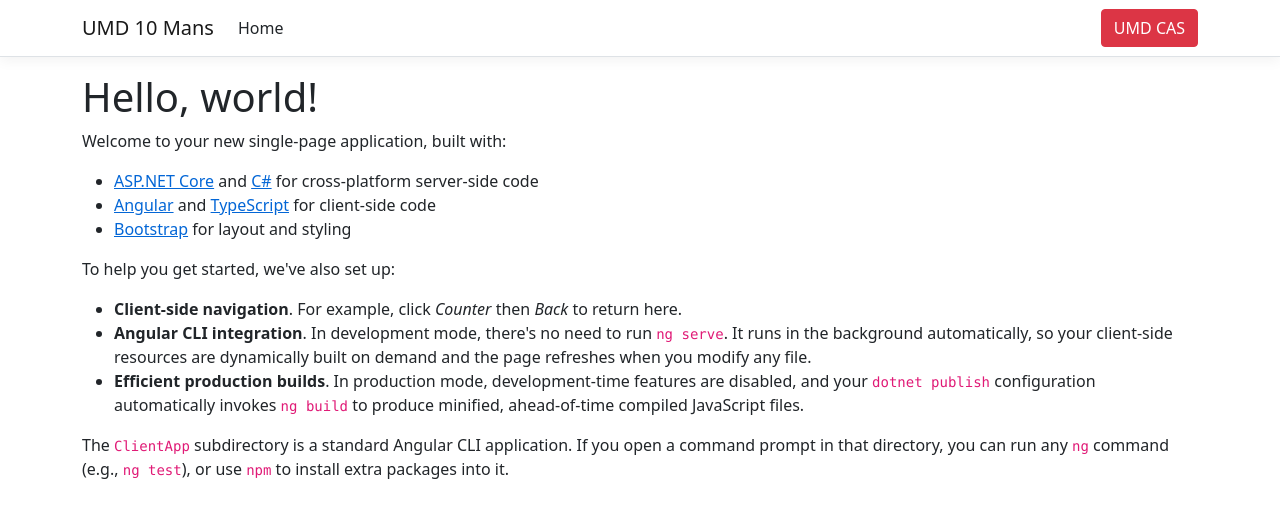
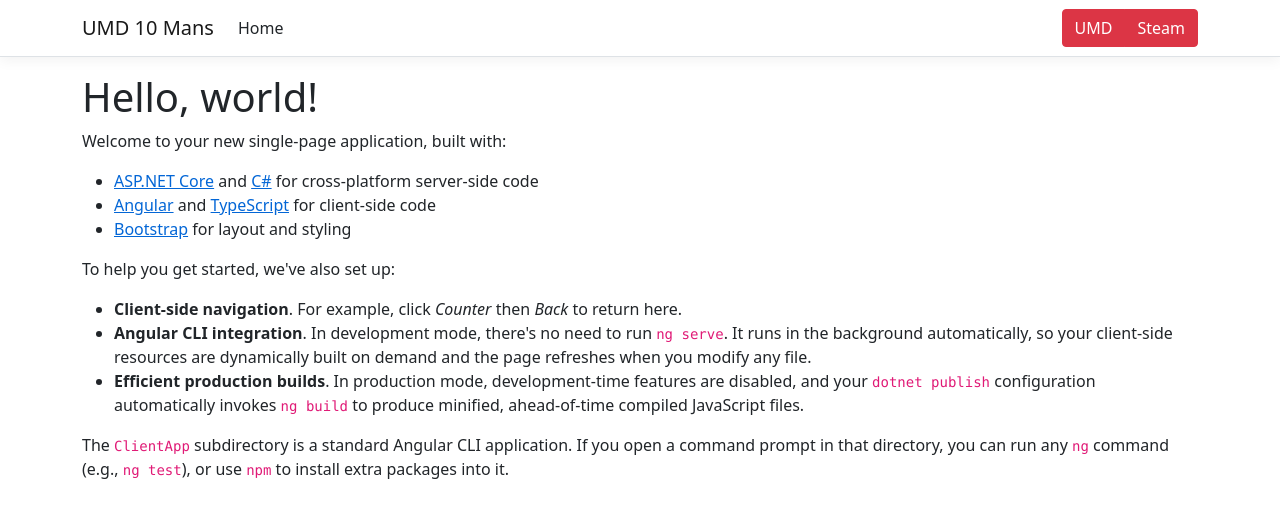
Before and after one commit to BrandonRS/get5-web, an Angular app in the folder get5-web/ClientApp/: page / in a window 1280 px wide. Shown: the top 518 px of the page. Built offline with nearby package versions, Linux system fonts and the light colour scheme.

Commit message:
Added steam login button to main screen

```diff
--- a/get5-web/ClientApp/src/app/nav-menu/nav-menu.component.html
+++ b/get5-web/ClientApp/src/app/nav-menu/nav-menu.component.html
@@ -17,7 +17,7 @@
         class="navbar-collapse collapse d-sm-inline-flex justify-content-start"
         [ngClass]="{ show: isExpanded }"
       >
-        <ul class="navbar-nav flex-grow">
+        <ul class="navbar-nav me-auto">
           <li
             class="nav-item"
             [routerLinkActive]="['link-active']"
@@ -26,15 +26,9 @@
             <a class="nav-link text-dark" [routerLink]="['/']">Home</a>
           </li>
         </ul>
-      </div>
-      <div>
-        <div>
-          <button
-            class="btn btn-danger"
-            (click)="umdLogin()"
-            id="umdLogin"
-            > UMD CAS
-          </button>
+        <div class="btn-group">
+          <button class="btn btn-danger" (click)="umdLogin()" id="umdLogin">UMD</button>
+          <button class="btn btn-danger" (click)="steamLogin()" id="steamLogin">Steam</button>
         </div>
       </div>
     </div>
--- a/get5-web/ClientApp/src/app/nav-menu/nav-menu.component.ts
+++ b/get5-web/ClientApp/src/app/nav-menu/nav-menu.component.ts
@@ -12,6 +12,10 @@ export class NavMenuComponent {
     window.location.href = "/api/auth/umd";
   }
 
+  steamLogin() {
+    window.location.href = "/api/auth/steam";
+  }
+
   collapse() {
     this.isExpanded = false;
   }
```
